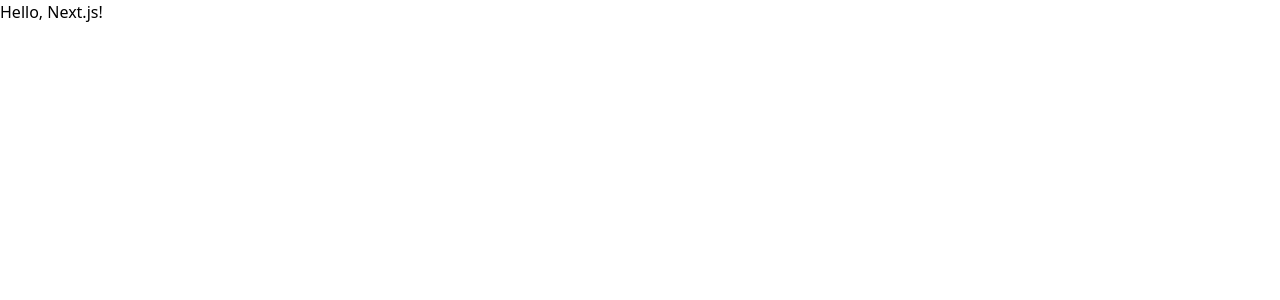
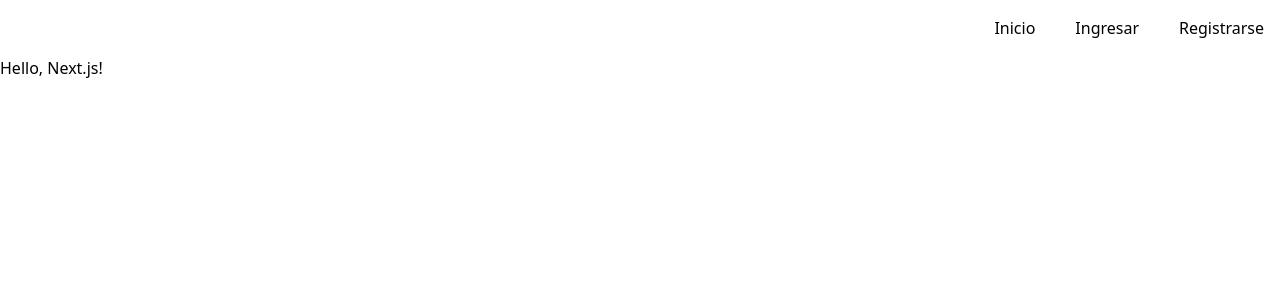
Before and after one commit to CodeJasper/Development-Diary, a Next.js app: page / in a window 1280 px wide. Shown: the top 300 px of the page. Built offline with nearby package versions, Linux system fonts and the light colour scheme; no server answers.

Commit message:
feat: add basic header

```diff
--- a/src/app/account/(auth)/login/page.tsx
+++ b/src/app/account/(auth)/login/page.tsx
@@ -33,6 +33,7 @@ export default function LoginForm() {
       setError('Las credenciales no coinciden')
     } else {
       router.push('/');
+      router.refresh();
     }
   }
 
--- a/src/app/layout.tsx
+++ b/src/app/layout.tsx
@@ -1,6 +1,7 @@
 import React from "react";
 import "@/global.css";
 import AuthProvider from "@/components/auth_provider/AuthProvider";
+import Header from "@/components/header/Header";
 
 export default function RootLayout({
   children,
@@ -12,8 +13,11 @@ export default function RootLayout({
       <head>
         <link href="https://unpkg.com/boxicons@2.1.4/css/boxicons.min.css" rel="stylesheet" />
       </head>
-      <body className="h-dvh">
-        <AuthProvider>{children}</AuthProvider>
+      <body className="flex flex-col h-dvh">
+        <Header />
+        <main className="grow-1">
+          <AuthProvider>{children}</AuthProvider>
+        </main>
       </body>
     </html>
   )
--- /dev/null
+++ b/src/components/header/Header.tsx
@@ -0,0 +1,56 @@
+'use server'
+
+import { auth } from "@/auth"
+import LogoutNavItem from "./LogoutNavItem";
+
+const UNAUTHORIZED_ITEMS = [
+  {
+    text: 'Ingresar',
+    route: '/account/login'
+  },
+  {
+    text: 'Registrarse',
+    route: '/account/register'
+  }
+]
+
+const AUTHORIZED_ITEMS = [
+  {
+    text: 'Perfil',
+    route: '/account/profile'
+  },
+]
+
+export default async function Header() {
+  const session = await auth();
+  console.log(session)
+
+  const getItem = (route: string, text: string) => {
+    return (
+      <div className="p-4" key={text}>
+        <a className="block p-0 rounded focus:outline-none focus:ring-2 focus:ring-secondary" href={route}>{text}</a>
+      </div>
+    )
+  }
+
+  return (
+    <header>
+      <nav className="max-w-7xl mx-auto flex justify-end gap-2">
+        {getItem("/", "Inicio")}
+        {!session && UNAUTHORIZED_ITEMS.map((item) => {
+          return (
+            getItem(item.route, item.text)
+          )
+        })}
+        {session && AUTHORIZED_ITEMS.map((item) => {
+          return (
+            getItem(item.route, item.text)
+          )
+        })}
+        {session &&
+          <LogoutNavItem />
+        }
+      </nav>
+    </header>
+  )
+}
--- /dev/null
+++ b/src/components/header/LogoutNavItem.tsx
@@ -0,0 +1,11 @@
+'use client'
+
+import { signOut } from "next-auth/react";
+
+export default function LogoutNavItem() {
+  return (
+    <div className="p-4">
+      <button className="btn p-0 border-0" onClick={() => signOut()}>Salir</button>
+    </div>
+  )
+}
```
